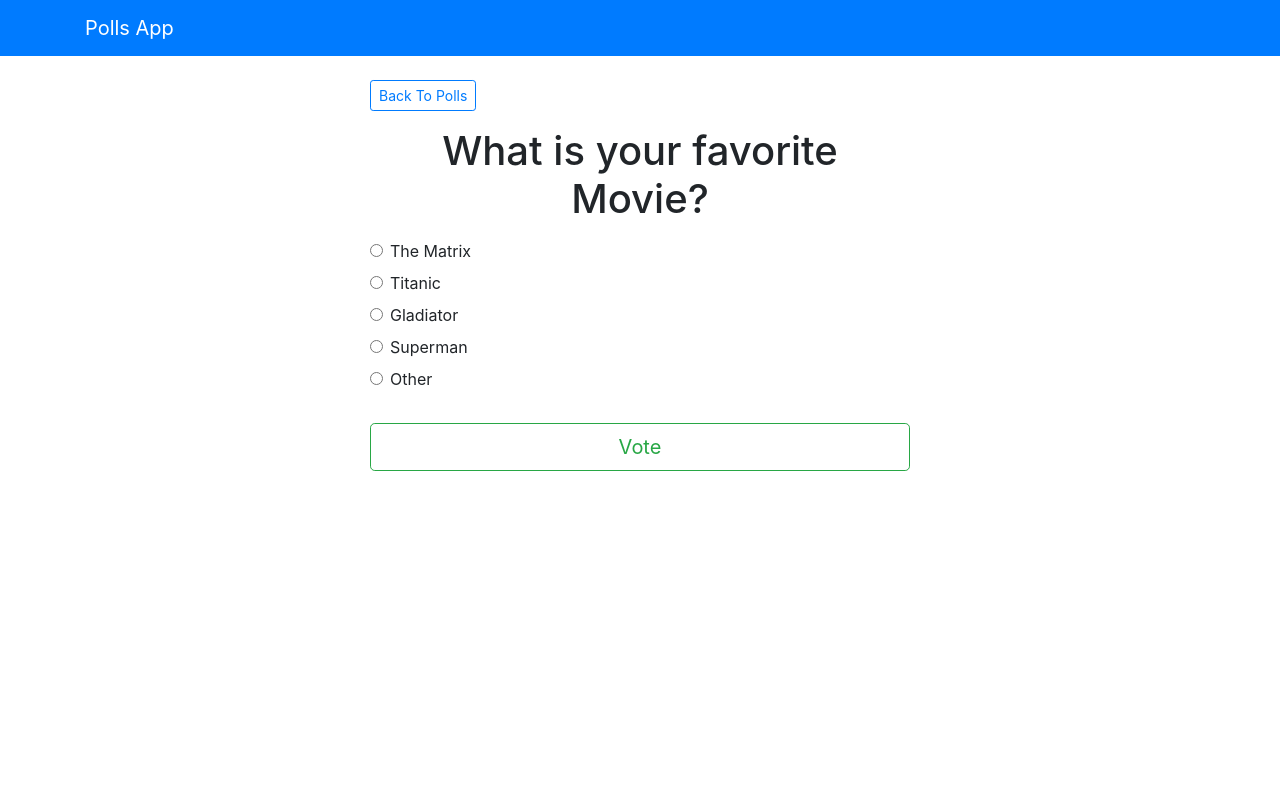
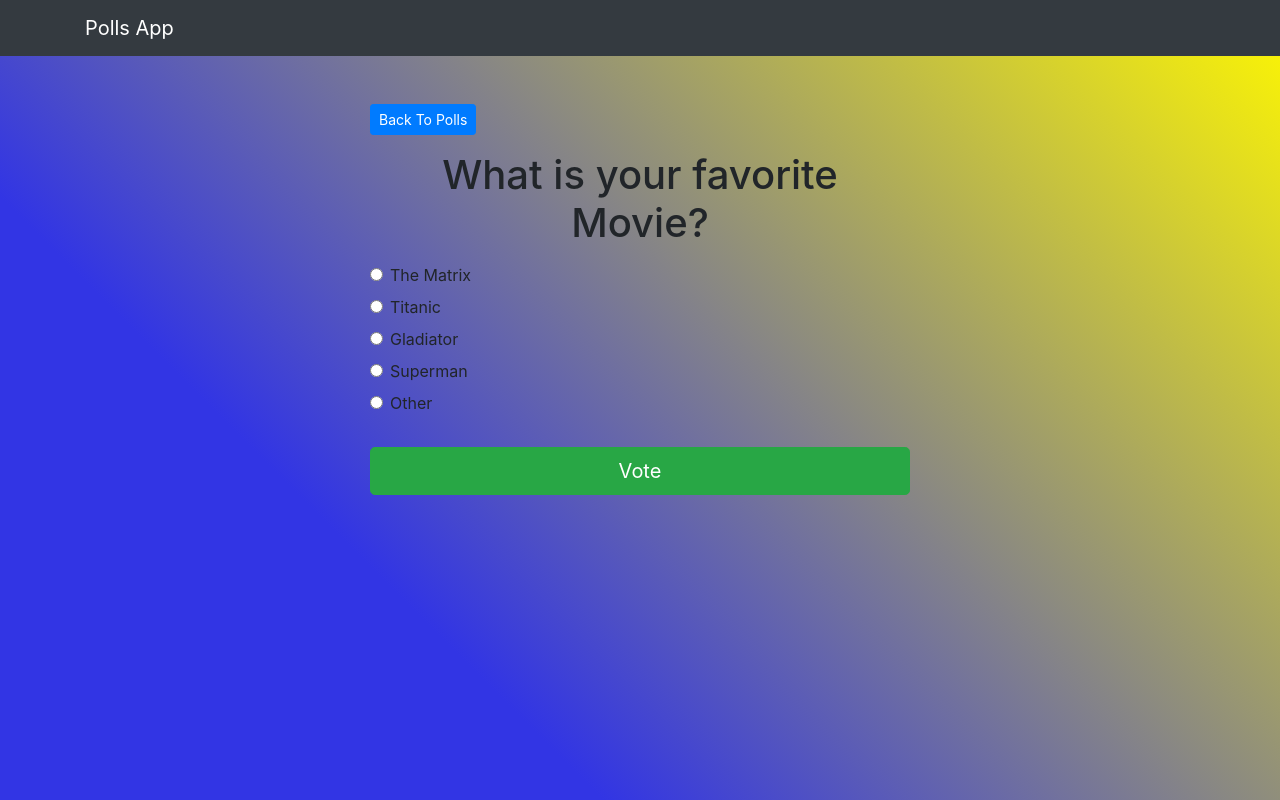
Before and after one commit to pau-lo/simple_poll_app, a Django app: a page that uses src/templates/base.html in a window 1280 px wide. Run offline with Django 3.2, Linux system fonts and the light colour scheme; data comes from the database, SQL or seed files in the repository; both versions use the stored data as it was after the commit; some libraries are stand-ins or nearby versions.

Commit message:
modified body background

```diff
--- a/src/pollproject/settings.py
+++ b/src/pollproject/settings.py
@@ -105,4 +105,9 @@ USE_TZ = True
 # Static files (CSS, JavaScript, Images)
 # https://docs.djangoproject.com/en/3.0/howto/static-files/
 
+
+STATIC_ROOT = ''
 STATIC_URL = '/static/'
+STATICFILES_DIRS = (
+    os.path.join(BASE_DIR, 'static'),
+)
--- /dev/null
+++ b/src/static/css/base.css
@@ -0,0 +1,4 @@
+body {
+    background-image: linear-gradient(45deg, #3235e4 29%, #fff800);
+    height: 100vh;
+}
--- a/src/templates/base.html
+++ b/src/templates/base.html
@@ -1,3 +1,5 @@
+{% load static %}
+
 <!DOCTYPE html>
 <html lang="en">
 
@@ -5,6 +7,7 @@
     <meta charset="UTF-8">
     <meta name="viewport" content="width=device-width, initial-scale=1.0">
     <title>Polls App {% block title %} {% endblock %}</title>
+    <link href="{% static 'css/base.css' %}" rel="stylesheet">
     <!-- bootstrap css -->
     <link rel="stylesheet" href="https://stackpath.bootstrapcdn.com/bootstrap/4.4.1/css/bootstrap.min.css"
         integrity="sha384-Vkoo8x4CGsO3+Hhxv8T/Q5PaXtkKtu6ug5TOeNV6gBiFeWPGFN9MuhOf23Q9Ifjh" crossorigin="anonymous">
--- a/src/templates/partials/_navbar.html
+++ b/src/templates/partials/_navbar.html
@@ -1,4 +1,4 @@
-<nav class="navbar navbar-dark bg-primary mb-4">
+<nav class="navbar navbar-expand-lg navbar-dark bg-dark mb-5">
     <div class="container">
         <a class="navbar-brand" href="/">Polls App</a>
     </div>
--- a/src/templates/polls/detail.html
+++ b/src/templates/polls/detail.html
@@ -1,6 +1,6 @@
   {% extends 'base.html' %}
   {% block content %}
-  <a class="btn btn-outline-primary btn-sm mb-3" href="{% url 'polls:index' %}">Back To Polls</a>
+  <a class="btn btn-primary btn-sm mb-3" href="{% url 'polls:index' %}">Back To Polls</a>
   <h1 class="text-center mb-3">{{ question.question_text }}</h1>
 
   {% if error_message %}
@@ -18,6 +18,6 @@
           <label for="choice{{ forloop.counter }}">{{ choice.choice_text }}</label>
       </div>
       {% endfor %}
-      <input type="submit" value="Vote" class="btn btn-outline-success btn-lg btn-block mt-4"/>
+      <input type="submit" value="Vote" class="btn btn-success btn-lg btn-block mt-4"/>
   </form>
   {% endblock %}
--- a/src/templates/polls/results.html
+++ b/src/templates/polls/results.html
@@ -11,6 +11,6 @@
     {% endfor %}
 </ul>
 
-<a class="btn btn-outline-primary" href="{% url 'polls:index' %}">Back To Polls</a>
-<a class="btn btn-outline-success" href="{% url 'polls:detail' question.id %}">Vote again?</a>
+<a class="btn btn-outline-warning" href="{% url 'polls:index' %}">Back To Polls</a>
+<a class="btn btn-outline-dark" href="{% url 'polls:detail' question.id %}">Vote again?</a>
 {% endblock %}
```
Also changed, not shown: src/db.sqlite3.
